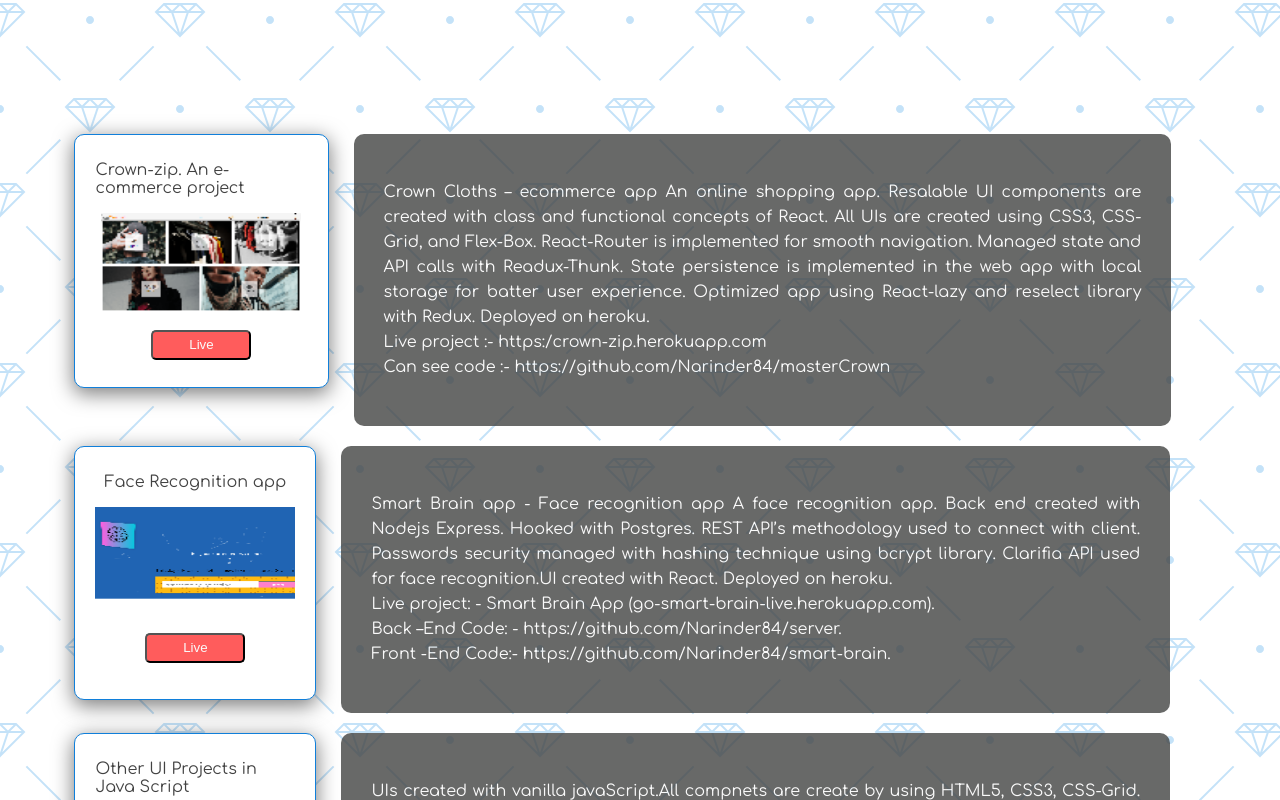
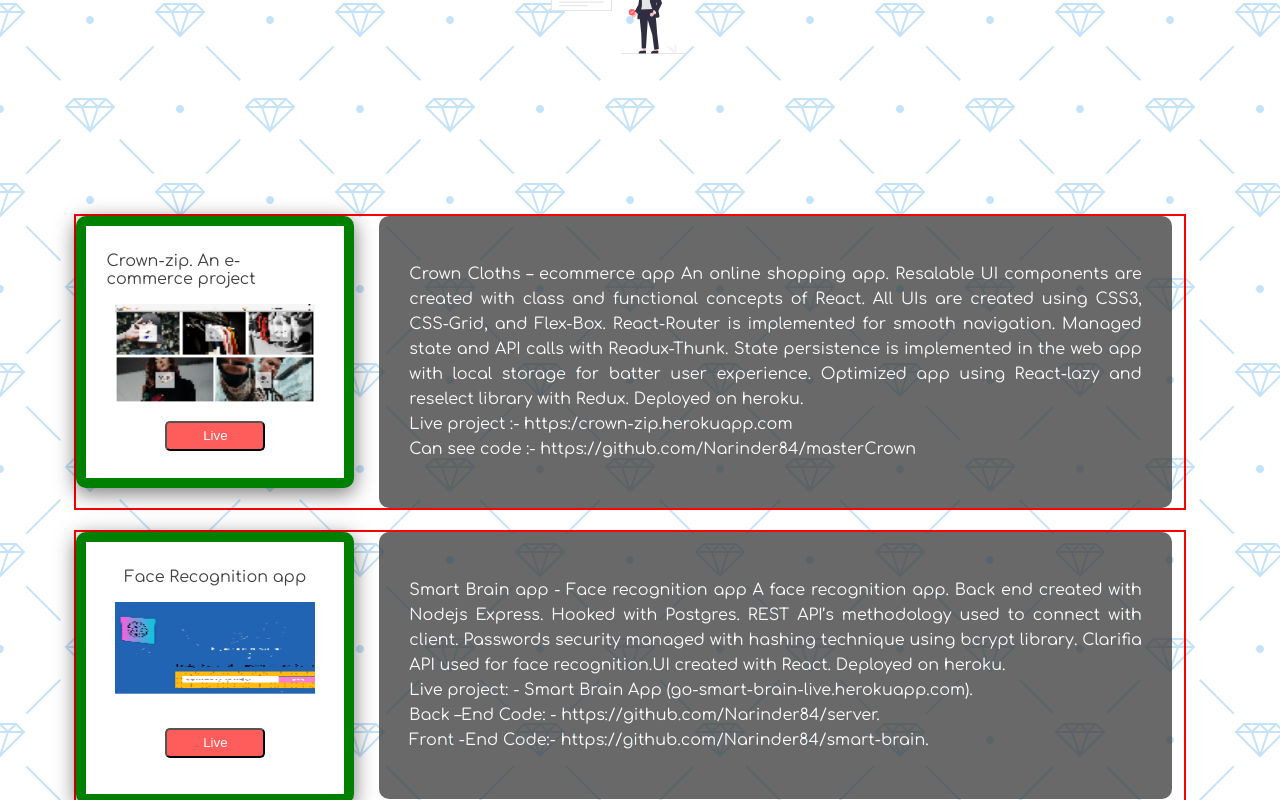
Before and after one commit to Narinder84/dream-projects, a React (Create React App) app: page / in a window 1280 px wide. Shown: the part 2860-3660 px from the top of the page. Built offline with nearby package versions, Linux system fonts and the light colour scheme.

Commit message:
changes to ui

```diff
--- a/src/components/darkLightMode/darkLightComponents/lightDark.project/lightDark.project.component.js
+++ b/src/components/darkLightMode/darkLightComponents/lightDark.project/lightDark.project.component.js
@@ -22,7 +22,7 @@ const LightDarkProjectSection = ({ isLightMode, handleProject }) => {
 			</div>
 			<div className='project-container'>
 				<div className='project-all'>
-					<div className='image-container' id='image-container'>
+					<div className='image-container pro' id='image-container'>
 						<p>Crown-zip. An e-commerce project</p>
 						<img src={work} alt='Idea' id='work' />
 						<div className='btn-wr'>
@@ -58,7 +58,7 @@ const LightDarkProjectSection = ({ isLightMode, handleProject }) => {
 					</div>
 				</div>
 				<div className='project-all'>
-					<div className='image-container' id='image-container'>
+					<div className='image-container pro' id='image-container'>
 						<p>Face Recognition app</p>
 						<img src={smartBrainApp} alt='Idea' id='work' />
 						<div className='btn-wr'>
--- a/src/components/darkLightMode/darkLightComponents/lightDark.project/lightDark.project.styles.css
+++ b/src/components/darkLightMode/darkLightComponents/lightDark.project/lightDark.project.styles.css
@@ -8,7 +8,7 @@
 	align-items: center;
 	margin-top: 70px;
 	min-width: 98.5vw;
-	height: 210vh;
+	height: 230vh;
 }
 
 h1 {
@@ -34,16 +34,17 @@ h1 {
 	padding: 20px;
 }
 .project-all {
+	border: 2px solid red;
 	display: flex;
 	margin-bottom: 20px;
 }
-.image-container {
-	width: 300px;
-}
+
 #image-container {
 	display: flex;
 	flex-direction: column;
 	align-items: center;
+	border: 10px green solid;
+	width: 300px;
 }
 .primary {
 	background: var(--primary-color);
```
